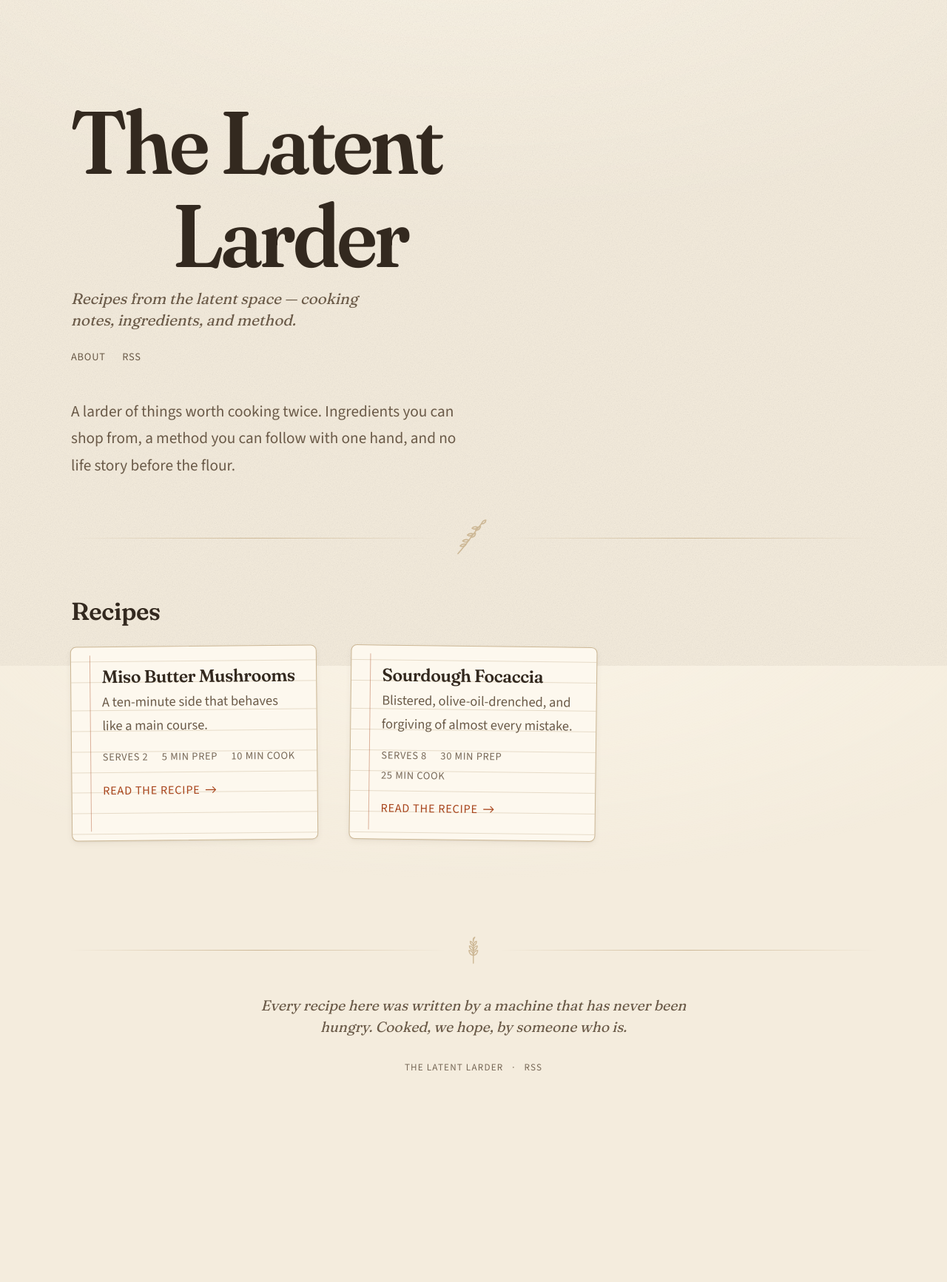
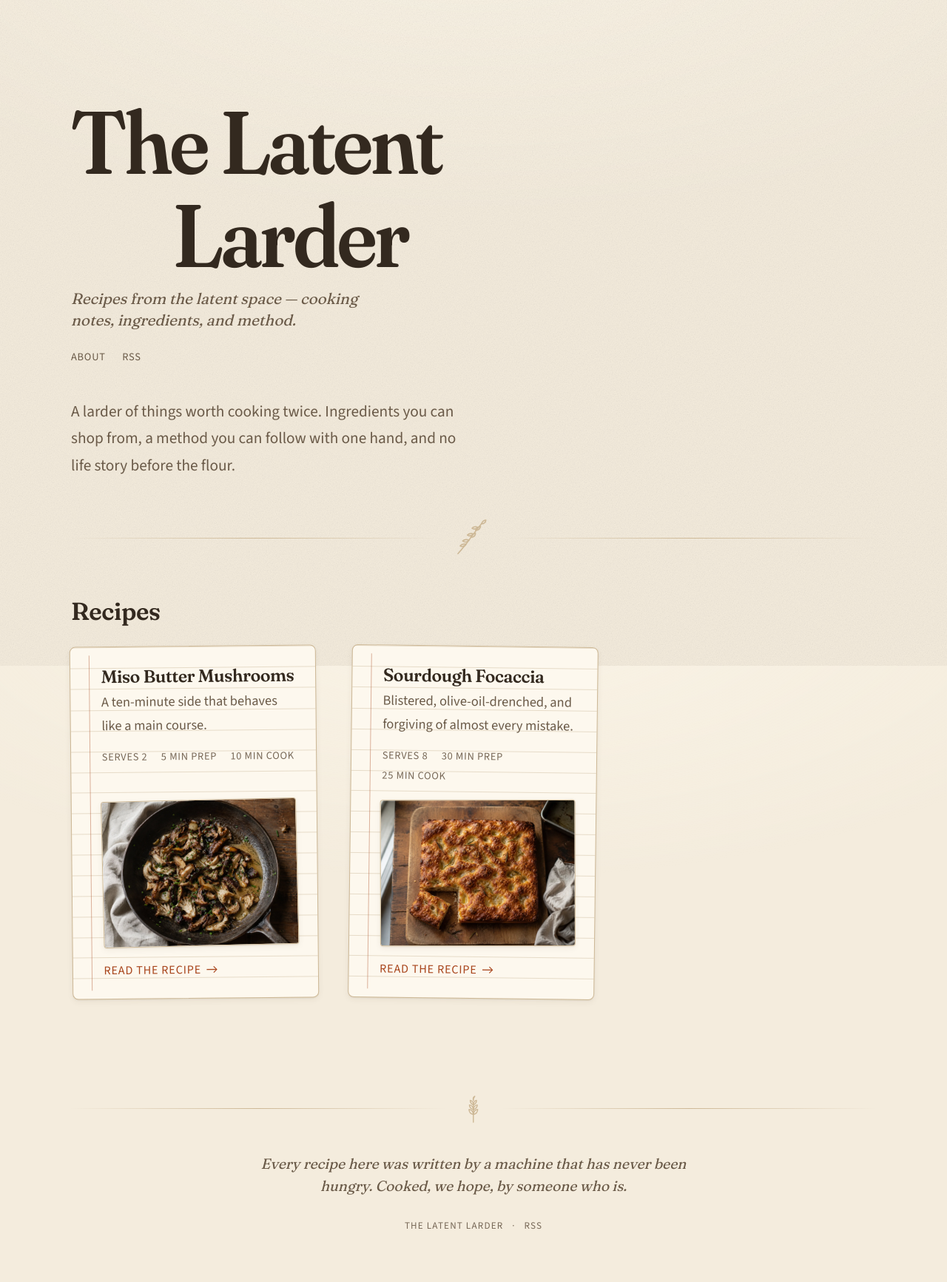
Before and after one commit to amacrobert/the-latent-larder, a Jekyll site: the page built from index.html, in a window 1280 px wide. Shown: the whole page at 74% size. Built offline with Jekyll 4.4.1, drawn with Linux system fonts in a browser that asks for light colours; before the commit the page ends 1518 px from its top, so only the background shows below that.

Commit message:
Show recipe photos on home page cards
The photo sits below the text rather than above it. Putting it on top
would leave titles at different heights across a row mixing cards that
have photos with cards that don't; below, every card opens with its
title on the same line and the photo fills space that would otherwise
be blank ruling. A card without a photo reads as a blank ruled card
rather than as something missing, and the CTAs stay aligned either way.

The card link becomes a flex column so the row's spare height lands in
one place: on the photo when there is one, on the CTA when there isn't.
A fixed 4:3 crop keeps a portrait source from stretching its card and
prevents shift as images load.

Photos are converted to WebP at 1400px (PSNR ~41.5 dB, visually
lossless). The source PNGs were 2.8 MB each and would have made the
home page 5.6 MB; it is now 0.61 MB. Originals move to
assets/images/originals/, which is gitignored and excluded from the
build, so full-size files stay available locally without landing in
git history.

```diff
--- a/_config.yml
+++ b/_config.yml
@@ -36,6 +36,7 @@ colophon:
   line: "Every recipe here was written by a machine that has never been hungry. Cooked, we hope, by someone who is."
 
 exclude:
+  - assets/images/originals/
   - Gemfile
   - Gemfile.lock
   - Dockerfile
--- a/_includes/recipe-card.html
+++ b/_includes/recipe-card.html
@@ -2,13 +2,18 @@
   An index card, not a web card: ruled lines, a red margin rule down the left,
   and a slight rotation that alternates so a grid of them looks stacked by hand
   rather than laid out on a grid. Usage:
-    {% include recipe-card.html recipe=r index=forloop.index0 %}
+    {% include recipe-card.html recipe=some_recipe index=forloop.index0 %}
+
+  The photo sits *below* the text rather than above it. That way every card
+  starts with its title at the same height, so a row mixing cards with and
+  without photos still lines up — and on a card that has one, the photo fills
+  space that would otherwise be blank ruling.
 {%- endcomment -%}
 {%- assign recipe = include.recipe -%}
 {%- assign date_format = site.date_format | default: "%B %-d, %Y" -%}
 {%- assign tilt = include.index | modulo: 3 -%}
 
-<li class="card card--tilt{{ tilt }}" style="--stagger: {{ include.index }}">
+<li class="card card--tilt{{ tilt }}{% if recipe.image %} card--has-photo{% endif %}" style="--stagger: {{ include.index }}">
   <a class="card__link" href="{{ recipe.url | relative_url }}">
 
     <span class="card__rule" aria-hidden="true"></span>
@@ -25,6 +30,16 @@
       {%- if recipe.cook_time %}<span>{{ recipe.cook_time }} cook</span>{% endif -%}
     </p>
 
+    {%- if recipe.image %}
+    {%- comment -%}
+      alt="" on purpose: the anchor already carries the recipe title, so a
+      described thumbnail just makes a screen reader say the name twice.
+    {%- endcomment -%}
+    <span class="card__photo">
+      <img src="{{ recipe.image | relative_url }}" alt="" loading="lazy" decoding="async">
+    </span>
+    {%- endif %}
+
     <span class="card__go">Read the recipe</span>
   </a>
 </li>
--- a/assets/main.scss
+++ b/assets/main.scss
@@ -366,7 +366,10 @@ h1, h2, h3, h4 {
 }
 
 .card__link {
-  display: block;
+  /* Column flex so the slack in a short card can be pushed to one place
+     rather than trailing off the bottom. */
+  display: flex;
+  flex-direction: column;
   position: relative;
   padding: 1.6rem 1.6rem 1.5rem 2.6rem;
   color: inherit;
@@ -409,6 +412,36 @@ h1, h2, h3, h4 {
   color: var(--ink-faint);
 }
 
+/* A snapshot taped into the lower half of the card. `margin-top: auto` takes
+   up whatever slack the grid row hands this card, so the photo sits on the
+   card's lower area instead of floating directly under the meta line. */
+.card__photo {
+  display: block;
+  margin-top: auto;
+  padding-top: 1.2rem;
+  transform: rotate(-0.8deg);
+  transform-origin: 50% 100%;
+  transition: transform 0.32s cubic-bezier(0.2, 0.7, 0.3, 1);
+
+  img {
+    display: block;
+    width: 100%;
+    /* Fixed ratio regardless of the source file, so a portrait photo can't
+       stretch one card taller than the rest of its row, and nothing shifts
+       as images load. */
+    aspect-ratio: 4 / 3;
+    object-fit: cover;
+    border: 1px solid var(--clay-deep);
+    border-radius: var(--r-sm);
+    box-shadow: var(--shadow-1);
+  }
+}
+
+/* Straighten as the card lifts — the two rotations resolving together is
+   what sells it as a loose photo rather than a printed panel. */
+.card:hover .card__photo,
+.card:focus-within .card__photo { transform: rotate(0deg); }
+
 .card__go {
   display: inline-block;
   margin-top: 1.1rem;
@@ -425,6 +458,11 @@ h1, h2, h3, h4 {
   }
 }
 .card:hover .card__go::after { transform: translateX(4px); }
+
+/* With no photo there is nothing to absorb the row's spare height, so the
+   call to action takes it and pins to the bottom. The gap above it reads as
+   blank ruling on the card, and the CTAs stay aligned across the row. */
+.card:not(.card--has-photo) .card__go { margin-top: auto; }
 
 .empty { color: var(--ink-soft); }
 
```
Also changed, not shown: _recipes/miso-butter-mushrooms.md (+1 -0 lines), _recipes/sourdough-focaccia.md (+1 -0 lines), README.md, assets/images/Miso-Butter-Mushrooms.webp (added), assets/images/Sourdough-Focaccia.webp (added), 1 other file.
